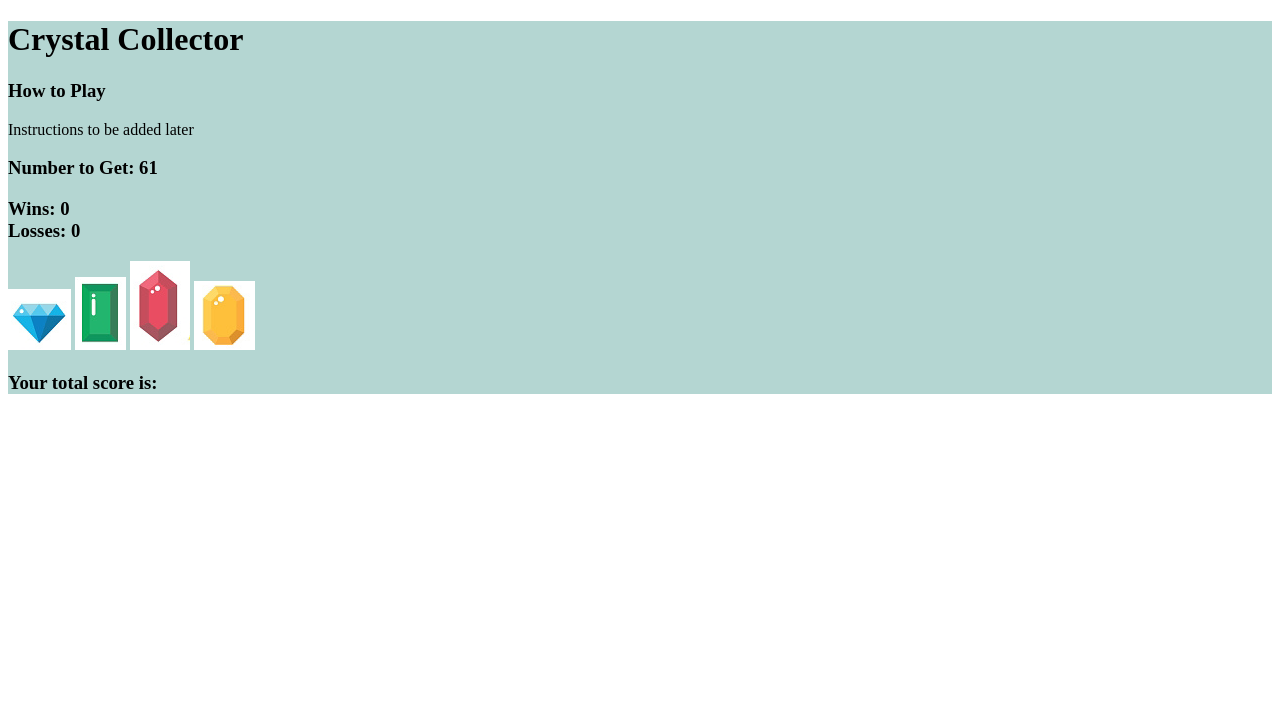
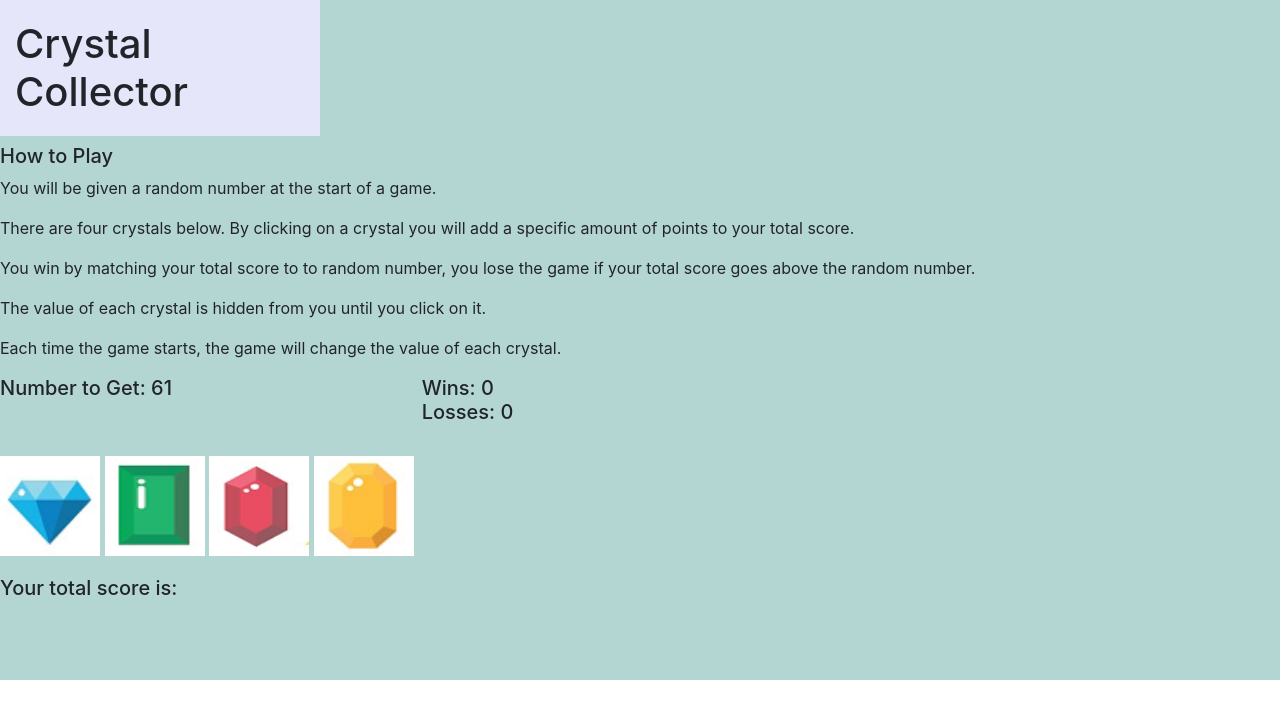
Before and after one commit to coralzolczynski/unit-4-game, a plain HTML site: page index.html in a window 1280 px wide. Drawn offline with nearby package versions, Linux system fonts and the light colour scheme.

Commit message:
final css changes

```diff
--- a/assets/css/style.css
+++ b/assets/css/style.css
@@ -3,5 +3,27 @@
 }
 
 .header {
+    background-color: lavender;
+    padding: 20px;
+}
 
+.gems {
+    margin-bottom: 20px;
 }
+
+#blue {
+    height: 100px;
+    width: 100px;
+}
+#green  {
+    height: 100px;
+    width: 100px;
+}
+#red  {
+    height: 100px;
+    width: 100px;
+}
+#yellow  {
+    height: 100px;
+    width: 100px;
+}
--- a/index.html
+++ b/index.html
@@ -6,33 +6,40 @@
     <meta http-equiv="X-UA-Compatible" content="ie=edge">
     <title>Crystal Collector</title>
     <link rel="stylesheet" href="./assets/css/style.css">
+    <link rel="stylesheet" href="https://maxcdn.bootstrapcdn.com/bootstrap/4.0.0/css/bootstrap.min.css">
     <script src="https://cdnjs.cloudflare.com/ajax/libs/jquery/3.2.1/jquery.min.js"></script>
 
 </head>
 <body>
     <div class="background">
-        <h1 class="header">Crystal Collector</h1>
+        <h1 class="header col-lg-3">Crystal Collector</h1>
         <div class="instrusctions">
-            <h3>How to Play</h3>
-            <p>Instructions to be added later</p>
+            <h5>How to Play</h5>
+            <p>You will be given a random number at the start of a game.</p>
+            <p>There are four crystals below. By clicking on a crystal you will add a specific amount of points to your total score.</p>
+            <p>You win by matching your total score to to random number, you lose the game if your total score goes above the random number.</p>
+            <p>The value of each crystal is hidden from you until you click on it. </p>
+            <p>Each time the game starts, the game will change the value of each crystal.</p>
         </div>
 
         <div class="row">
-            <div class="numberToMatch">
-                <h3>Number to Get:
+            <div class="numberToMatch col-lg-2">
+                <h5>Number to Get:
                     <span id="randomNumber"></span>
-                </h3>
+                </h5>
             </div>
+            <div class= "col-lg-2"></div>
             <div class="winsAndLosses">
-                <h3> Wins:
+                <h5> Wins:
                     <span id="numberWins"></span>
                     <br>
                  Losses:
                     <span id="numberLosses"></span>
-                </h3>
+                </h5>
 
             </div>
         </div>
+        <br>
 
         <div class="gems">
             <img src="./assets/images/blue.png" id=blue>
@@ -42,12 +49,14 @@
         </div>
 
         <div class="userTotal">
-            <h3>Your total score is:
+            <h5>Your total score is:
                 <span id="finalTotal"></span>
-            </h3>
+            </h5>
         </div>
 
-
+        <br>
+        <br>
+        <br>
 
 
     </div>
```
